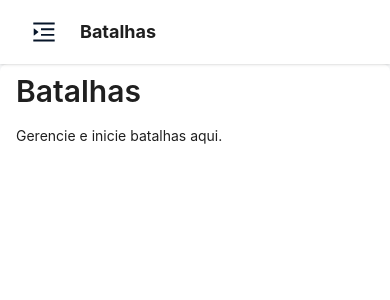
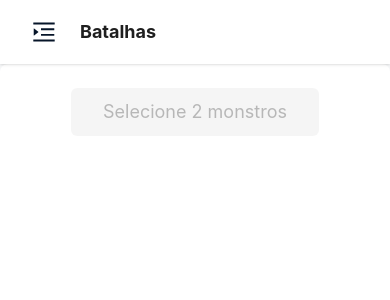
Before and after one commit to Arturstriker3/react-revi, a React (Vite) app: page /dashboard/battles in a window 390 px wide. Shown: the top 300 px of the page. Built offline with nearby package versions, Linux system fonts and the light colour scheme.

Commit message:
✨ feat: implement battles page with monster selection, modal for battle initiation, and error handling for user feedback; enhance UI with responsive design and improved button interactions

```diff
--- a/src/presentation/pages/Battles.tsx
+++ b/src/presentation/pages/Battles.tsx
@@ -1,13 +1,121 @@
-import React from "react";
-import { Typography } from "antd";
-
-const { Title, Paragraph } = Typography;
+import React, { useState, useEffect } from "react";
+import { Button, Modal, message } from "antd";
+import { useMonsterStore } from "../stores/monsterStore";
+import { Monster } from "../../domain/entities/Monster";
+import MonsterCard from "../components/MonsterCard";
+import BattleCardVs from "../components/BattleCardVs";
+import { CheckCircleFilled } from "@ant-design/icons";
 
 const Battles: React.FC = () => {
+  const { monsters, loading, error, fetchMonsters } = useMonsterStore();
+  const [selectedMonsters, setSelectedMonsters] = useState<Monster[]>([]);
+  const [isBattleModalOpen, setIsBattleModalOpen] = useState(false);
+  const [messageApi, contextHolder] = message.useMessage();
+
+  useEffect(() => {
+    fetchMonsters();
+  }, [fetchMonsters]);
+
+  useEffect(() => {
+    if (error) messageApi.error(error);
+  }, [error, messageApi]);
+
+  const handleMonsterClick = (monster: Monster) => {
+    if (selectedMonsters.find((m) => m.id === monster.id)) {
+      setSelectedMonsters(selectedMonsters.filter((m) => m.id !== monster.id));
+    } else if (selectedMonsters.length < 2) {
+      setSelectedMonsters([...selectedMonsters, monster]);
+    } else {
+      messageApi.warning("Você só pode selecionar 2 monstros para batalhar!");
+    }
+  };
+
+  const handleBattleClick = () => {
+    if (selectedMonsters.length === 2) {
+      setIsBattleModalOpen(true);
+    } else {
+      messageApi.warning("Selecione 2 monstros para iniciar a batalha!");
+    }
+  };
+
+  const handleCloseBattleModal = () => {
+    setIsBattleModalOpen(false);
+    setSelectedMonsters([]);
+  };
+
   return (
-    <div>
-      <Title level={2}>Batalhas</Title>
-      <Paragraph>Gerencie e inicie batalhas aqui.</Paragraph>
+    <div className="p-4">
+      {contextHolder}
+      <div className="flex flex-col items-center mb-8">
+        <Button
+          type="primary"
+          onClick={handleBattleClick}
+          disabled={selectedMonsters.length !== 2}
+          className="bg-gradient-to-r from-yellow-600 to-red-600 border-none hover:from-yellow-700 hover:to-red-700 h-12 px-8 text-lg flex items-center justify-center gap-2"
+        >
+          {selectedMonsters.length === 2
+            ? "Iniciar Batalha"
+            : `Selecione ${2 - selectedMonsters.length} monstro${
+                selectedMonsters.length === 1 ? "" : "s"
+              }`}
+        </Button>
+      </div>
+
+      <div className="grid grid-cols-1 sm:grid-cols-2 md:grid-cols-3 lg:grid-cols-4 xl:grid-cols-5 gap-6 max-w-7xl mx-auto">
+        {monsters.map((monster) => {
+          const isSelected = selectedMonsters.find((m) => m.id === monster.id);
+          return (
+            <div
+              key={monster.id}
+              className="relative cursor-pointer group"
+              onClick={() => handleMonsterClick(monster)}
+            >
+              <div
+                className={`
+                  transform transition-all duration-200 ease-in-out
+                  ${isSelected ? "scale-[0.98]" : "hover:scale-105"}
+                  ${
+                    isSelected
+                      ? "ring-2 ring-green-500 ring-offset-2 rounded-lg"
+                      : ""
+                  }
+                `}
+              >
+                <div className="relative">
+                  <MonsterCard monster={monster} />
+                  {isSelected && (
+                    <div className="absolute -top-3 -right-3 z-10">
+                      <div className="bg-green-500 rounded-full p-1 shadow-lg">
+                        <CheckCircleFilled className="text-white text-xl" />
+                      </div>
+                    </div>
+                  )}
+                </div>
+              </div>
+            </div>
+          );
+        })}
+      </div>
+
+      <Modal
+        title="Batalha de Monstros"
+        open={isBattleModalOpen}
+        onCancel={handleCloseBattleModal}
+        footer={[
+          <Button key="close" onClick={handleCloseBattleModal}>
+            Fechar
+          </Button>,
+        ]}
+        width={800}
+        centered
+      >
+        {selectedMonsters.length === 2 && (
+          <BattleCardVs
+            card1={selectedMonsters[0]}
+            card2={selectedMonsters[1]}
+          />
+        )}
+      </Modal>
     </div>
   );
 };
```
